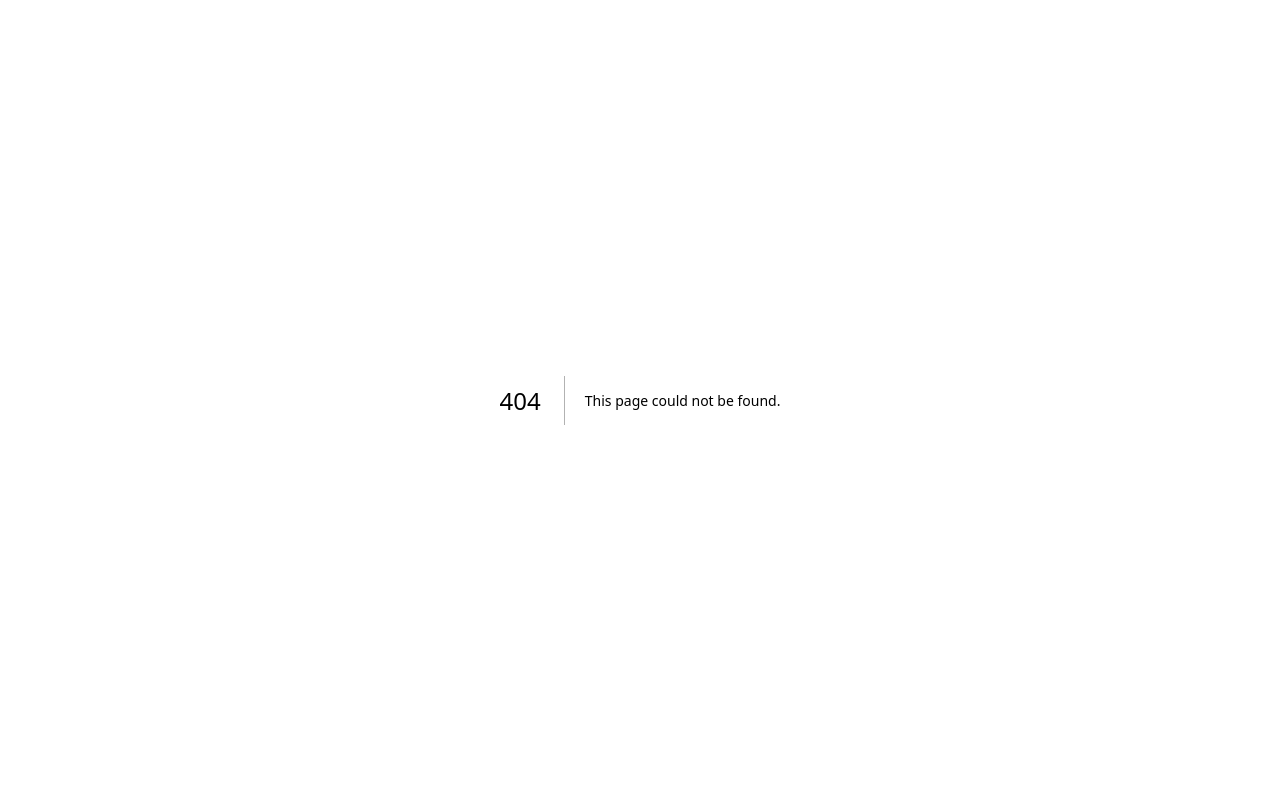
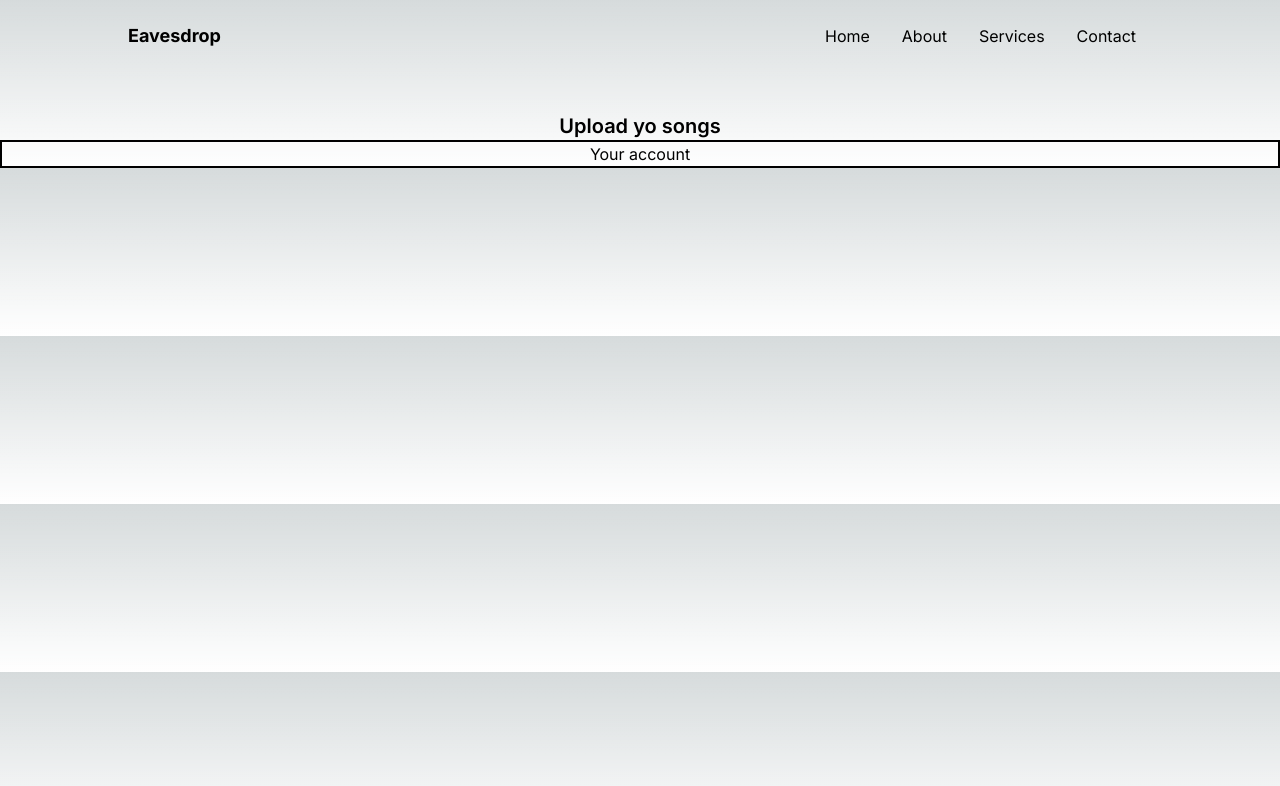
Before and after one commit to EavesdropCloud/eavesdrop-backup, a Next.js app in the folder frontend/: page /account in a window 1280 px wide. Before the commit this address had no page. Shown: the top 786 px of the page. Built offline with nearby package versions, Linux system fonts and the light colour scheme.

Commit message:
Starter pages for navbar links

```diff
--- /dev/null
+++ b/frontend/src/app/account/page.tsx
@@ -0,0 +1,16 @@
+import Link from 'next/link'
+import Navbar from '../_components/Navigation'
+import React from 'react'
+
+
+export default async function Home() {
+  return (
+    <main>
+      <Navbar />
+      <h1 className="text-xl text-center font-semibold mt-10">Upload yo songs</h1>
+      <div className="m-50 flex justify-center border-2 border-white">
+        <h1>Your account</h1>
+      </div>
+    </main>
+  )
+}
--- /dev/null
+++ b/frontend/src/app/upload/page.tsx
@@ -0,0 +1,20 @@
+import Link from 'next/link'
+import Navbar from '../_components/Navigation'
+import React from 'react'
+
+interface SongModel {
+    title: string
+    artist: string
+  }
+
+export default async function Home() {
+  return (
+    <main>
+      <Navbar />
+      <h1 className="text-xl text-center font-semibold mt-10">Upload yo songs</h1>
+      <div className="m-50 flex justify-center border-2 border-white">
+        <button className="m-10">Upload</button>
+      </div>
+    </main>
+  )
+}
```
